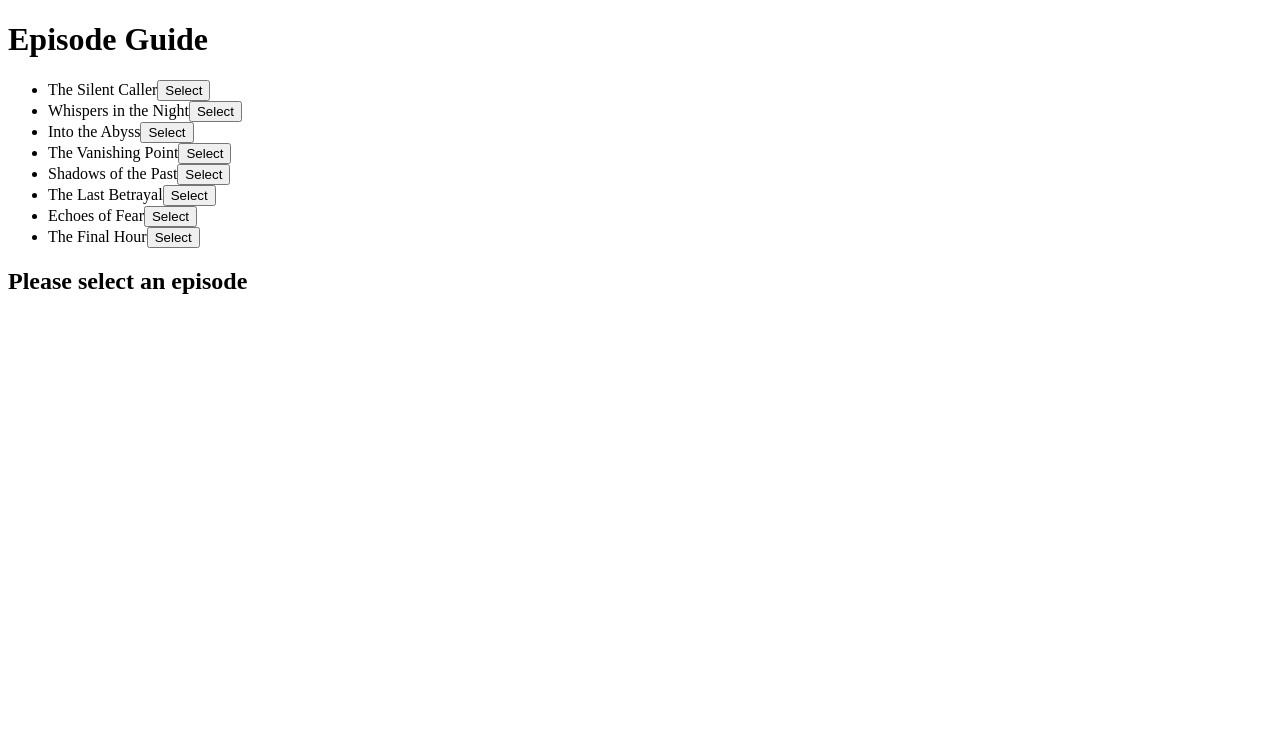
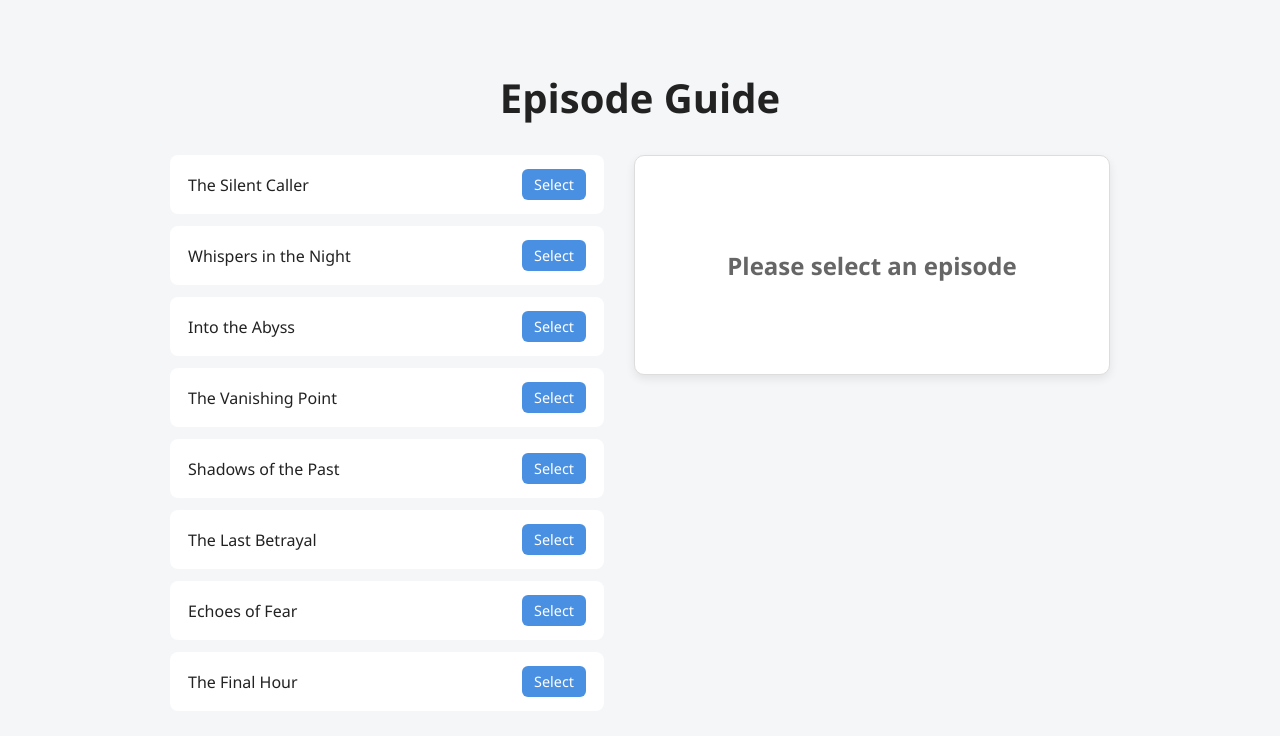
Before and after one commit to saracpena/Dark-Echoes, a React (Vite) app: page / in a window 1280 px wide. Shown: the top 736 px of the page. Built offline with nearby package versions, Linux system fonts and the light colour scheme.

Commit message:
css styling

```diff
--- a/src/App.css
+++ b/src/App.css
@@ -1,184 +1,157 @@
-.counter {
-  font-size: 16px;
-  padding: 5px 10px;
-  border-radius: 5px;
-  color: var(--accent);
-  background: var(--accent-bg);
+/* ===========================
+   Global Styles
+=========================== */
+
+* {
+  margin: 0;
+  padding: 0;
+  box-sizing: border-box;
+}
+
+body {
+  font-family: Bahnschrift, "Segoe UI", Arial, sans-serif;
+  background: #f4f6f8;
+  color: #222;
+}
+
+/* ===========================
+   App Container
+=========================== */
+
+.container {
+  max-width: 1000px;
+  margin: 40px auto;
+  padding: 30px;
+}
+
+h1 {
+  text-align: center;
+  margin-bottom: 30px;
+  font-size: 2.5rem;
+}
+
+/* ===========================
+   Two-Column Layout
+=========================== */
+
+.episode-layout {
+  display: flex;
+  gap: 30px;
+  align-items: flex-start;
+}
+
+.episode-list {
+  flex: 1;
+}
+
+.details,
+.placeholder {
+  flex: 1;
+
+  padding: 20px;
+  min-height: 220px;
+
+  background: white;
+  border-radius: 10px;
+  border: 1px solid #ddd;
+  box-shadow: 0 4px 10px rgba(0, 0, 0, 0.08);
+}
+
+/* ===========================
+   Episode List
+=========================== */
+
+ul {
+  list-style: none;
+}
+
+li {
+  display: flex;
+  justify-content: space-between;
+  align-items: center;
+
+  margin-bottom: 12px;
+  padding: 12px 16px;
+
+  background: white;
   border: 2px solid transparent;
-  transition: border-color 0.3s;
-  margin-bottom: 24px;
+  border-radius: 8px;
 
-  &:hover {
-    border-color: var(--accent-border);
+  transition: all 0.25s ease;
+}
+
+li:hover {
+  border-color: #4a90e2;
+  transform: translateX(4px);
+}
+
+.selected {
+  border-color: #4a90e2;
+  background: #eef6ff;
+}
+
+/* ===========================
+   Buttons
+=========================== */
+
+button {
+  font-family: inherit;
+  font-size: 0.9rem;
+
+  padding: 6px 12px;
+
+  border: none;
+  border-radius: 6px;
+
+  background: #4a90e2;
+  color: white;
+
+  cursor: pointer;
+
+  transition: 0.25s ease;
+}
+
+button:hover {
+  background: #3578d6;
+}
+
+button:active {
+  transform: scale(0.97);
+}
+
+/* ===========================
+   Details Panel
+=========================== */
+
+.details h2 {
+  margin-bottom: 16px;
+}
+
+.details p {
+  line-height: 1.6;
+}
+
+.placeholder {
+  display: flex;
+  justify-content: center;
+  align-items: center;
+
+  color: #666;
+  text-align: center;
+}
+
+/* ===========================
+   Responsive
+=========================== */
+
+@media (max-width: 768px) {
+  .episode-layout {
+    flex-direction: column;
   }
-  &:focus-visible {
-    outline: 2px solid var(--accent);
-    outline-offset: 2px;
+
+  .details,
+  .placeholder,
+  .episode-list {
+    width: 100%;
   }
 }
-
-.hero {
-  position: relative;
-
-  .base,
-  .framework,
-  .vite {
-    inset-inline: 0;
-    margin: 0 auto;
-  }
-
-  .base {
-    width: 170px;
-    position: relative;
-    z-index: 0;
-  }
-
-  .framework,
-  .vite {
-    position: absolute;
-  }
-
-  .framework {
-    z-index: 1;
-    top: 34px;
-    height: 28px;
-    transform: perspective(2000px) rotateZ(300deg) rotateX(44deg) rotateY(39deg)
-      scale(1.4);
-  }
-
-  .vite {
-    z-index: 0;
-    top: 107px;
-    height: 26px;
-    width: auto;
-    transform: perspective(2000px) rotateZ(300deg) rotateX(40deg) rotateY(39deg)
-      scale(0.8);
-  }
-}
-
-#center {
-  display: flex;
-  flex-direction: column;
-  gap: 25px;
-  place-content: center;
-  place-items: center;
-  flex-grow: 1;
-
-  @media (max-width: 1024px) {
-    padding: 32px 20px 24px;
-    gap: 18px;
-  }
-}
-
-#next-steps {
-  display: flex;
-  border-top: 1px solid var(--border);
-  text-align: left;
-
-  & > div {
-    flex: 1 1 0;
-    padding: 32px;
-    @media (max-width: 1024px) {
-      padding: 24px 20px;
-    }
-  }
-
-  .icon {
-    margin-bottom: 16px;
-    width: 22px;
-    height: 22px;
-  }
-
-  @media (max-width: 1024px) {
-    flex-direction: column;
-    text-align: center;
-  }
-}
-
-#docs {
-  border-right: 1px solid var(--border);
-
-  @media (max-width: 1024px) {
-    border-right: none;
-    border-bottom: 1px solid var(--border);
-  }
-}
-
-#next-steps ul {
-  list-style: none;
-  padding: 0;
-  display: flex;
-  gap: 8px;
-  margin: 32px 0 0;
-
-  .logo {
-    height: 18px;
-  }
-
-  a {
-    color: var(--text-h);
-    font-size: 16px;
-    border-radius: 6px;
-    background: var(--social-bg);
-    display: flex;
-    padding: 6px 12px;
-    align-items: center;
-    gap: 8px;
-    text-decoration: none;
-    transition: box-shadow 0.3s;
-
-    &:hover {
-      box-shadow: var(--shadow);
-    }
-    .button-icon {
-      height: 18px;
-      width: 18px;
-    }
-  }
-
-  @media (max-width: 1024px) {
-    margin-top: 20px;
-    flex-wrap: wrap;
-    justify-content: center;
-
-    li {
-      flex: 1 1 calc(50% - 8px);
-    }
-
-    a {
-      width: 100%;
-      justify-content: center;
-      box-sizing: border-box;
-    }
-  }
-}
-
-#spacer {
-  height: 88px;
-  border-top: 1px solid var(--border);
-  @media (max-width: 1024px) {
-    height: 48px;
-  }
-}
-
-.ticks {
-  position: relative;
-  width: 100%;
-
-  &::before,
-  &::after {
-    content: '';
-    position: absolute;
-    top: -4.5px;
-    border: 5px solid transparent;
-  }
-
-  &::before {
-    left: 0;
-    border-left-color: var(--border);
-  }
-  &::after {
-    right: 0;
-    border-right-color: var(--border);
-  }
-}
--- a/src/App.jsx
+++ b/src/App.jsx
@@ -56,11 +56,14 @@ So therefore,
   };
 
   return (
-    <div>
+    <div className="container">
       <h1>Episode Guide</h1>
+
+      <main className="episode-layout">
+        <section className="episode-list">
           <ul>
-
-        {episodes.map((episode) => { //TODO: A list of episode names is rendered.
+            {episodes.map((episode) => {
+              //TODO: A list of episode names is rendered.
               //!react has something when you map through something it requires a KEY
               return (
                 <li
@@ -69,7 +72,7 @@ So therefore,
                   className={selectedEpisodeId === episode.id ? "selected" : ""}
                   //TODO: When an episode in the list is clicked, the selected episode is updated in state.
                 >
-              {episode.title}
+                  <span>{episode.title}</span>
                   <button onClick={() => handleSelect(episode.id)}>
                     {selectedEpisodeId === episode.id ? "Unselect" : "Select"}
                   </button>
@@ -77,19 +80,22 @@ So therefore,
               );
             })}
           </ul>
+        </section>
         {selectedEpisode ? (
-    //TODO: If there is a selected episode, the app displays more details about it, including the episode's number, name, and description.
-        <section>
+          <section className="details">
+            {/* TODO: If there is a selected episode, show number, title, and description. */}
             <h2>
               Episode {selectedEpisode.id}: {selectedEpisode.title}
             </h2>
             <p>{selectedEpisode.description}</p>
           </section>
         ) : (
-
-  //TODO: If no episode is selected, the app shows a message encouraging the user to select an episode.
+          <section className="placeholder">
+            {/* TODO: If no episode is selected, show a message encouraging selection. */}
             <h2>Please select an episode</h2>
+          </section>
         )}
+      </main>
     </div>
   );
 }
```
Lines whose indentation alone changed are shown as unchanged.
